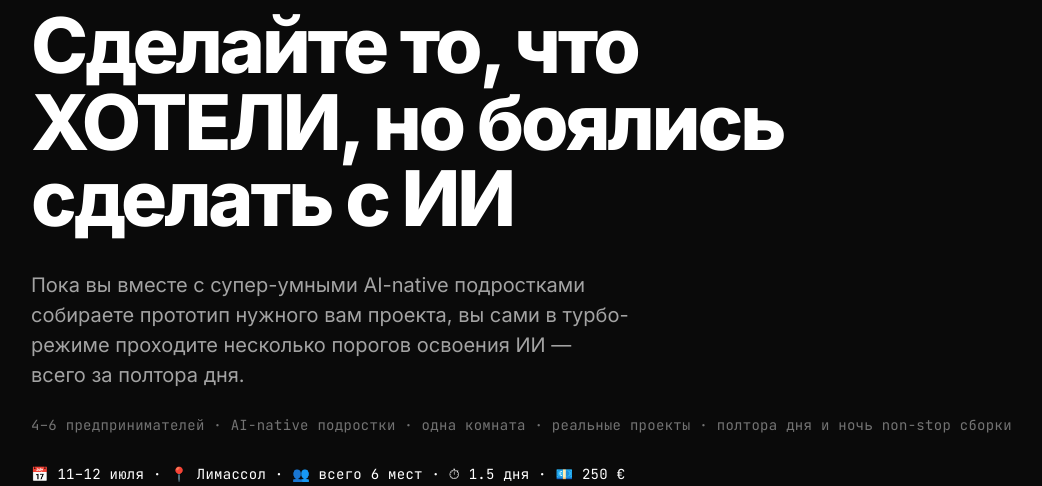
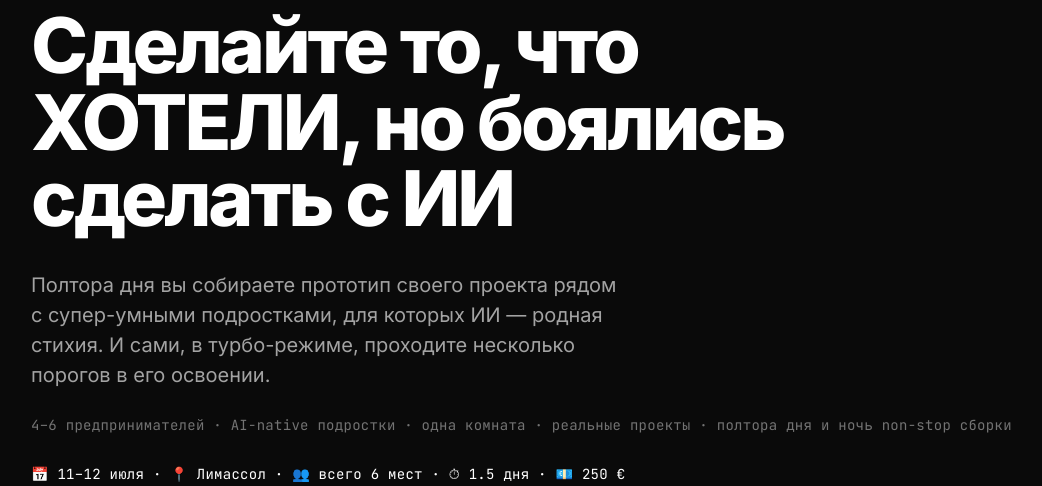
Before and after one commit to aboba485/hybrid-hackathon-LP, a FastAPI app: page / in a window 1280 px wide. Shown: the part 209-695 px from the top of the page, without its empty margins (59-1101 px from the left). Run offline with FastAPI, Linux system fonts and the light colour scheme.

Commit message:
Warmer, more human hero subtitle
Co-Authored-By: Claude Opus 4.8 <noreply@anthropic.com>

```diff
--- a/app/static/js/i18n.js
+++ b/app/static/js/i18n.js
@@ -8,7 +8,7 @@ const TRANSLATIONS = {
         // Hero Section
         hero_badge: "Open Beta. Early Access · July 11–12",
         hero_title: "Build what you wanted to build with AI — but were afraid to start",
-        hero_subtitle: "While you build a prototype that matters to your business side by side with super-smart AI-native teenagers, you personally cross several thresholds of AI mastery — in turbo mode, in just 1.5 days.",
+        hero_subtitle: "For a day and a half you build a prototype of your own project alongside super-smart teenagers who live and breathe AI — and you yourself, in turbo mode, cross several thresholds in mastering it.",
         hero_meta: "4–6 entrepreneurs · AI-native teenagers · one room · real projects · 1.5 days and one non-stop building night",
         hero_facts: "📅 July 11–12 · 📍 Limassol · 👥 only 6 seats · ⏱ 1.5 days · 💶 €250",
         cta_apply: "Apply as an Entrepreneur",
@@ -163,7 +163,7 @@ const TRANSLATIONS = {
         // Hero Section
         hero_badge: "Open Beta. Early Access · 11–12 июля",
         hero_title: "Сделайте то, что ХОТЕЛИ, но боялись сделать с ИИ",
-        hero_subtitle: "Пока вы вместе с супер-умными AI-native подростками собираете прототип нужного вам проекта, вы сами в турбо-режиме проходите несколько порогов освоения ИИ — всего за полтора дня.",
+        hero_subtitle: "Полтора дня вы собираете прототип своего проекта рядом с супер-умными подростками, для которых ИИ — родная стихия. И сами, в турбо-режиме, проходите несколько порогов в его освоении.",
         hero_meta: "4–6 предпринимателей · AI-native подростки · одна комната · реальные проекты · полтора дня и ночь non-stop сборки",
         hero_facts: "📅 11–12 июля · 📍 Лимассол · 👥 всего 6 мест · ⏱ 1.5 дня · 💶 250 €",
         cta_apply: "Подать заявку предпринимателя",
--- a/app/templates/index.html
+++ b/app/templates/index.html
@@ -17,7 +17,7 @@
     <link href="https://fonts.googleapis.com/css2?family=Inter:wght@400;500;600;700;800&family=JetBrains+Mono:wght@400;500;600;700&display=swap" rel="stylesheet">
 
     <!-- Styles -->
-    <link rel="stylesheet" href="/static/css/styles.css?v=14">
+    <link rel="stylesheet" href="/static/css/styles.css?v=15">
 </head>
 <body>
     <!-- Hero Section -->
@@ -25,7 +25,7 @@
         <div class="container">
             <div class="hero-badge" data-i18n="hero_badge">Open Beta. Early Access · July 11–12</div>
             <h1 class="hero-title" data-i18n="hero_title">Build what you wanted to build with AI — but were afraid to start</h1>
-            <p class="hero-subtitle" data-i18n="hero_subtitle">A rare 1.5-day sprint for entrepreneurs and managers to enter turbo mode with AI — and prototype a project that actually matters to their business.</p>
+            <p class="hero-subtitle" data-i18n="hero_subtitle">For a day and a half you build a prototype of your own project alongside super-smart teenagers who live and breathe AI — and you yourself, in turbo mode, cross several thresholds in mastering it.</p>
             <p class="hero-meta" data-i18n="hero_meta">4–6 entrepreneurs · AI-native teenagers · one room · real projects · 1.5 days and one non-stop building night</p>
             <div class="hero-facts" data-i18n="hero_facts">📅 July 11–12 · 📍 Limassol · 👥 only 6 seats · ⏱ 1.5 days · 💶 €250</div>
             <div class="hero-cta">
@@ -398,7 +398,7 @@
     </footer>
 
     <!-- Scripts -->
-    <script src="/static/js/i18n.js?v=14"></script>
-    <script src="/static/js/main.js?v=14"></script>
+    <script src="/static/js/i18n.js?v=15"></script>
+    <script src="/static/js/main.js?v=15"></script>
 </body>
 </html>
```
